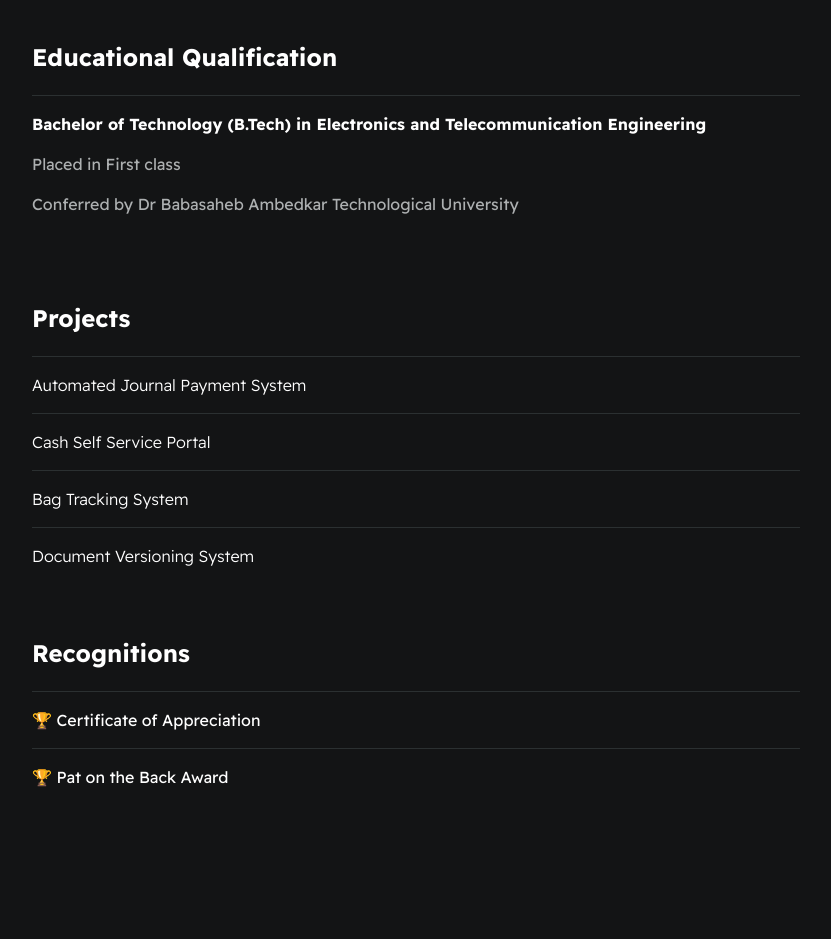
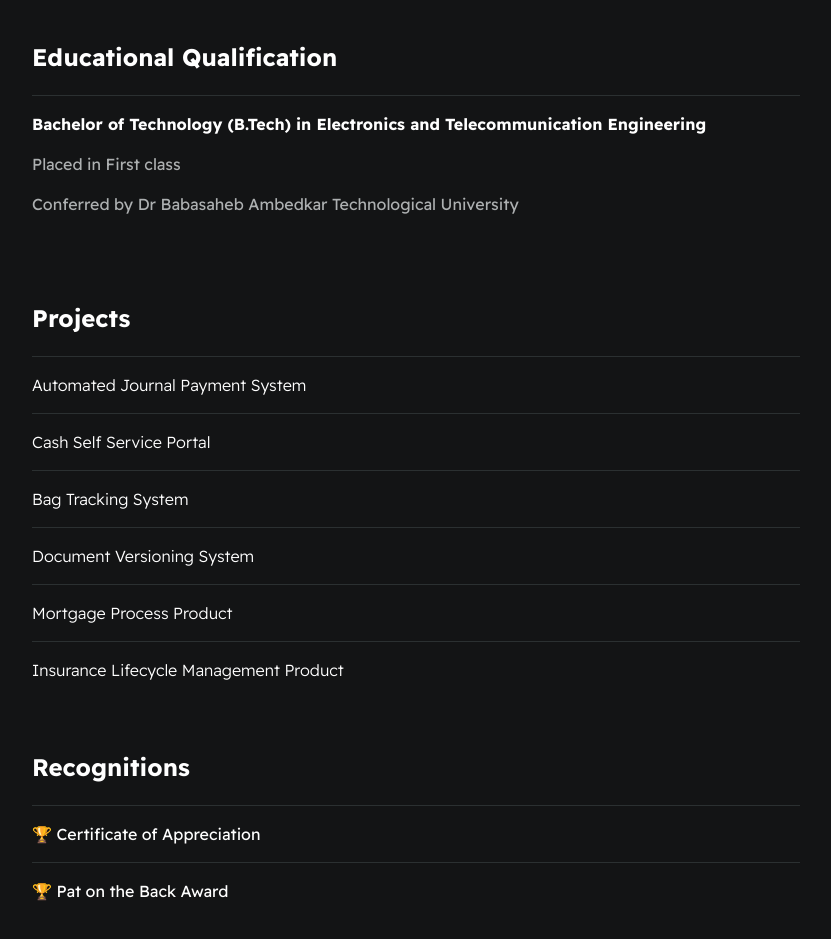
Before and after one commit to jarvis9019/jarvis9019.github.io, a plain HTML site: page index.html in a window 1280 px wide. Shown: the part 1956-2895 px from the top of the page, without its empty margins (224-1055 px from the left). Before the commit the page ends 2801 px from the top, so only its background shows below. Drawn offline with Linux system fonts and the light colour scheme.

Commit message:
update : projects

```diff
--- a/index.html
+++ b/index.html
@@ -179,6 +179,12 @@
         <div class="card--project">
           <a href="project1.html">Document Versioning System</a>
         </div>
+        <div class="card--project">
+          <a href="project1.html">Mortgage Process Product</a>
+        </div>
+        <div class="card--project">
+          <a href="project1.html">Insurance Lifecycle Management Product</a>
+        </div>
       </section>
       <section id="recognitions" class="section--page">
         <h2>Recognitions</h2>
```
